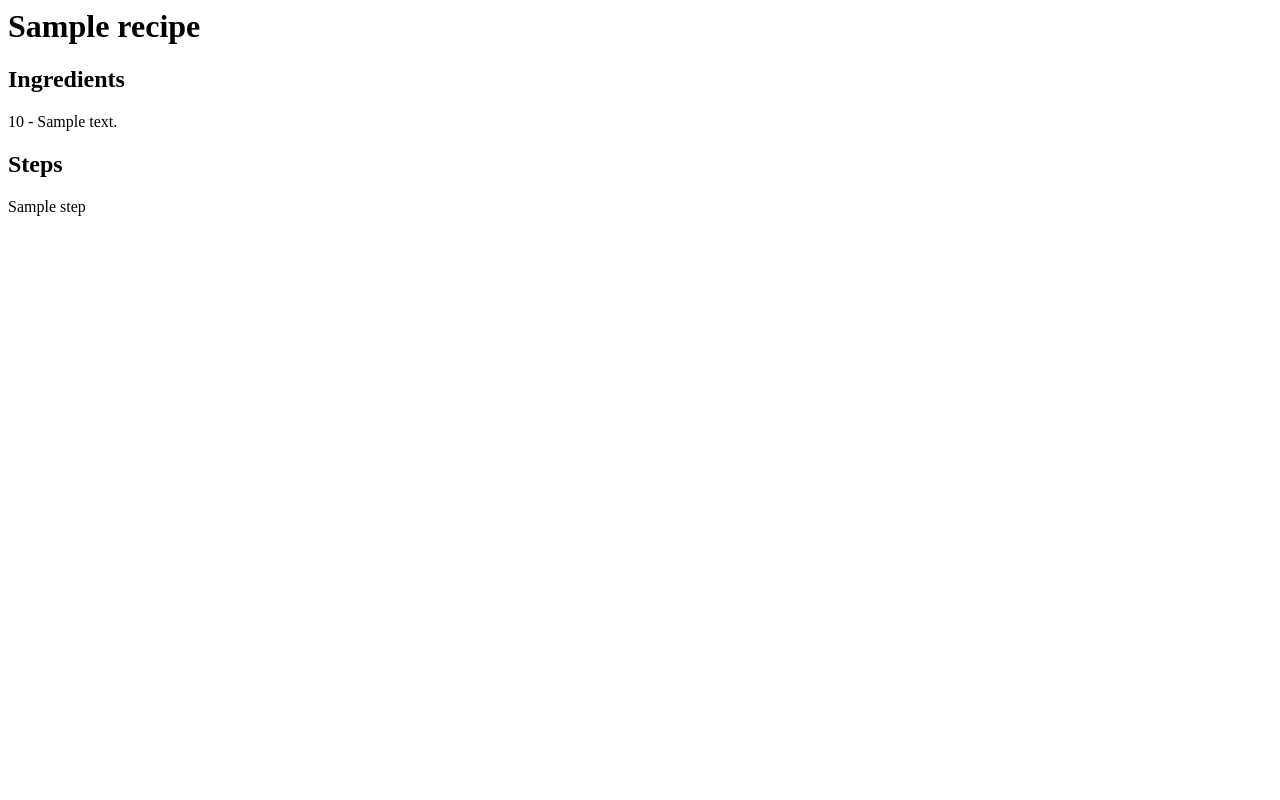
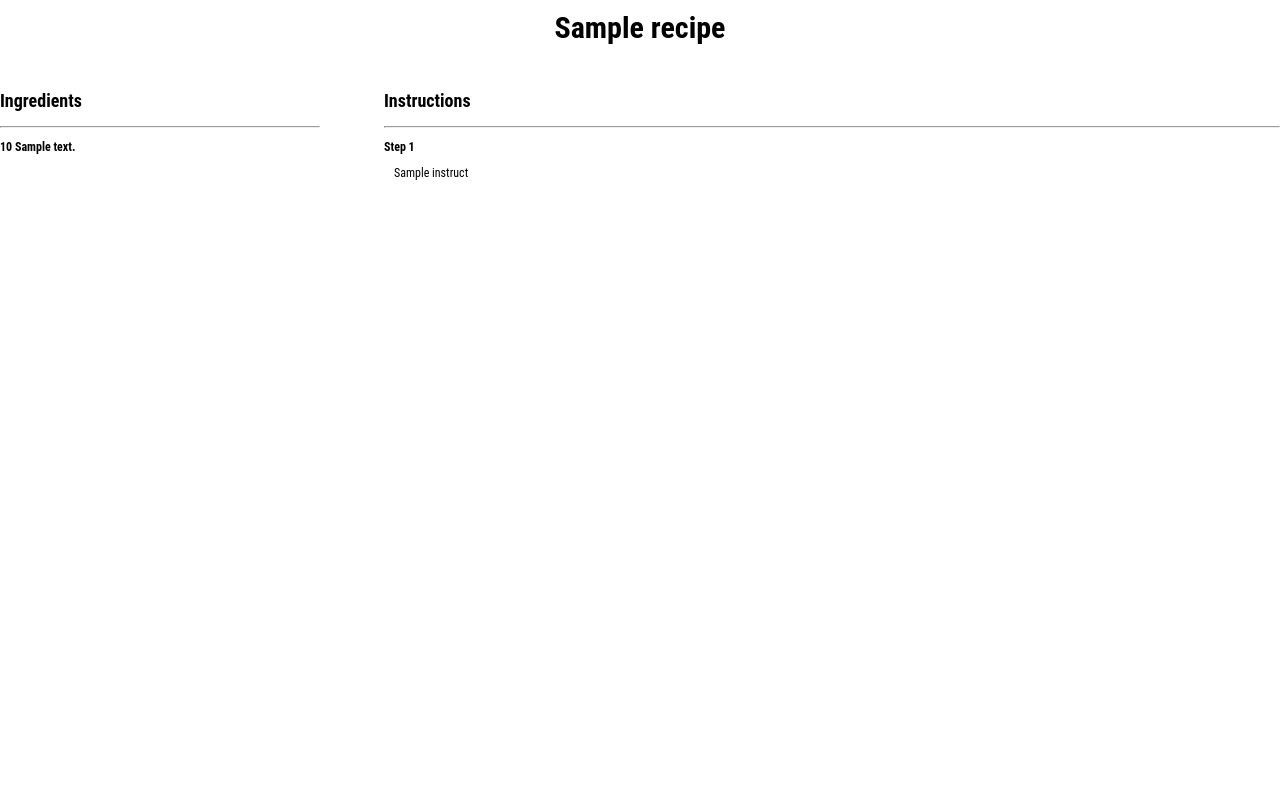
Before and after one commit to GarrettGeorge/Destijl, a Flask app: template webserver/templates/recipe.html in a window 1280 px wide. Run offline with Flask 2, Linux system fonts and the light colour scheme; the template is opened without the code that fills it: most values are stand-ins (such as "Sample title", 1, 10 or a date in 2020).

```diff
--- a/core/core.py
+++ b/core/core.py
@@ -14,7 +14,7 @@ def validateUrl(url):
         for validator in vs:
             valid = validator(url)
             if not valid:
-                raise ValidateError("Failed to validate url!")
+                raise ValidateError("Failed to validate url, {}".format(url))
     except ValidateError as err:
         print("Error: {}".format(err))
         quit()
--- a/parsers/allrecipes.py
+++ b/parsers/allrecipes.py
@@ -12,7 +12,7 @@ def parse(html):
     recipe = {
         'yield': '',
         'ingredients': [],
-        'steps': [],
+        'instructions': [],
     }
 
     for item in pageJson:
--- /dev/null
+++ b/webserver/static/styles.css
@@ -0,0 +1,73 @@
+body {
+    height: 100vh;
+    width: 100vw;
+    margin: 0;
+    font-family: 'Roboto Condensed', sans-serif;
+}
+
+.recipe-title-wrapper {
+    margin-bottom: 20px;
+}
+
+.recipe-title {
+    font-size: 30px;
+    font-weight: 700;
+    padding: 10px;
+    text-align: center;
+}
+
+
+.recipe-body-wrapper {
+    display: flex;
+    justify-content: space-between;
+    font-size: 12px;
+}
+
+.ingredients {
+    display: inline-block;
+    width: 25%;
+    font-weight: 700;
+}
+
+.instructions {
+    display: inline-block;
+    width: 70%;
+}
+
+.instruction-step-header {
+    font-weight: 700;
+}
+
+.instruction-step-content {
+    padding-left: 10px;
+}
+
+/*
+.body-wrapper {
+    display: flex;
+    height: 100%;
+    width: 100%;
+}
+
+.recipe-title-wrapper {
+    display: flex;
+}
+
+.recipe-title {
+    flex-grow: 1;
+    transform: rotate(-90deg);
+    font-size: 50;
+    font-family: 'Roboto Condensed', sans-serif;
+    font-weight: 700;
+    transform-origin: bottom left;
+    position: absolute;
+    bottom: 0;
+    left: 0;
+    margin-left: 13%;
+    white-space: nowrap;
+    text-align: center;
+}
+
+.recipe-body-wrapper {
+    flex-grow: 1;
+} */
--- a/webserver/templates/recipe.html
+++ b/webserver/templates/recipe.html
@@ -1,16 +1,33 @@
 <html>
+  <link rel="preconnect" href="https://fonts.googleapis.com">
+  <link rel="preconnect" href="https://fonts.gstatic.com" crossorigin>
+  <link href="https://fonts.googleapis.com/css2?family=Roboto+Condensed:wght@1,700&display=swap" rel="stylesheet">
+  <link rel="stylesheet" href="{{ url_for('static', filename='styles.css') }}">
   <head>
     <title>{{ recipe.title }}</title>
   </head>
   <body>
-    <h1>{{ recipe.title }}</h1>
-    <h2>Ingredients</h2>
-    {% for ingredient in recipe.ingredients %}
-        <p>{{ ingredient.amount }} - {{ ingredient.description }}</p>
-    {% endfor %}
-    <h2>Steps</h2>
-    {% for step in recipe.steps %}
-        <p>{{ step }}</p>
-    {% endfor %}
+    <div class="body-wrapper">
+      <div class="recipe-title-wrapper">
+        <div class="recipe-title">{{ recipe.title }}</div>
+      </div>
+      <div class="recipe-body-wrapper">
+        <div class="ingredients">
+          <h2>Ingredients</h2>
+          <hr>
+          {% for ingredient in recipe.ingredients %}
+              <p>{{ ingredient.amount }} {{ ingredient.description }}</p>
+          {% endfor %}
+        </div>
+        <div class="instructions">
+          <h2>Instructions</h2>
+          <hr>
+          {% for instruct in recipe.instructions %}
+              <p class="instruction-step-header">Step {{ loop.index }}</p>
+              <p class="instruction-step-content">{{ instruct }}</p>
+          {% endfor %}
+        </div>
+      </div>
+    </div>
   </body>
 </html>
```
Also changed, not shown: parsers/bonappetit.py (+5 -5 lines).
